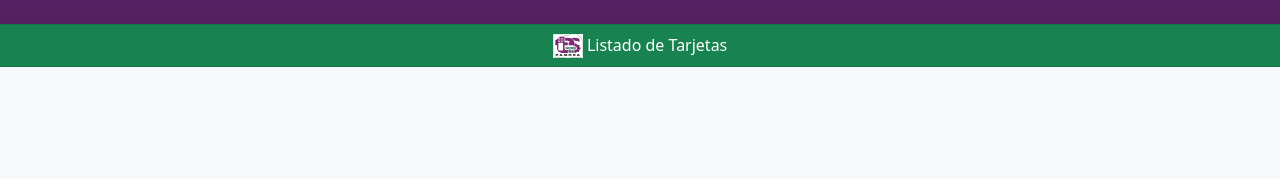
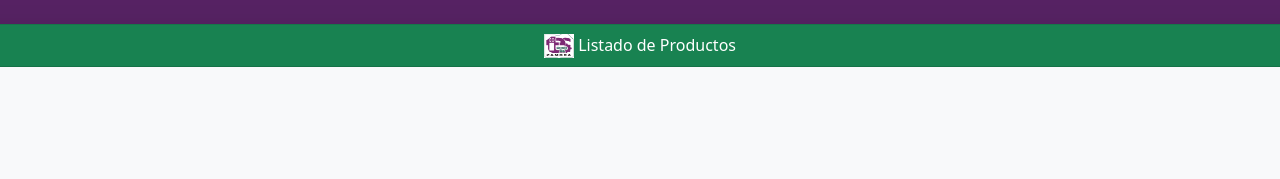
Before and after one commit to JorgeLozornio/Verano_Shopitesz_Eq1, a Flask app: page /Productos/Productos_General in a window 1280 px wide; the page is wider, and only the part inside the window is pictured. Shown: the part 65-244 px from the top of that part. Run offline with Flask 2, Linux system fonts and the light colour scheme; data that the repository does not hold is empty; some libraries are stand-ins or nearby versions.

Commit message:
Update consultaProducto.html

```diff
--- a/Aplicacion/templates/Productos/consultaProducto.html
+++ b/Aplicacion/templates/Productos/consultaProducto.html
@@ -13,7 +13,7 @@ Alta Tarjetas
             <div class="card text-white bg-success mb-3 text-center shadow-lg" style="max-width: rem; width: 1800PX;">
                 <div class="card-header">
                     <img src="../../static/img/tec.jpg" alt="" width="30" height="24" class="d-inline-block align-text-top">
-                    Listado de Tarjetas</div>
+                    Listado de Productos</div>
                 <div class="card-body bg-light text-dark">
                     <div class="d-grid gap-2 d-md-flex justify-content-md-end py-4 px-4">
                         <a href="{{url_for('nuevoProducto')}}" class="btn btn-success btn-lg" role="button">Agregar</a>
```
